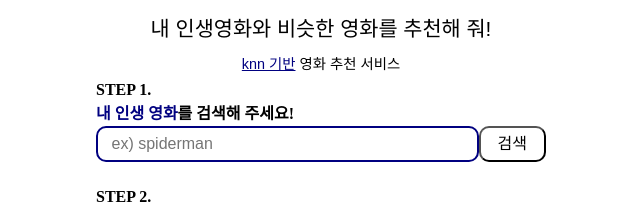
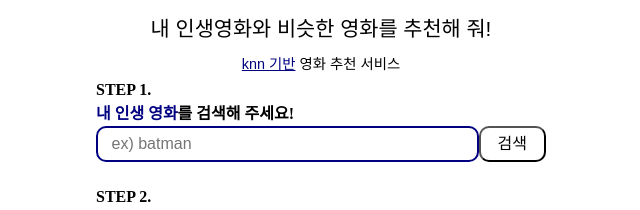
Before and after one commit to HUFSML4/client, a React (Create React App) app: page / in a window 1280 px wide. Shown: the top 210 px of the page, without its empty margins (319-959 px from the left). Built offline with nearby package versions, Linux system fonts and the light colour scheme.

Commit message:
api URL correction

```diff
--- a/src/apis/apis.js
+++ b/src/apis/apis.js
@@ -8,15 +8,16 @@ const serverApi = axios.create({
 
 export const searchMovies = async (keyword) => {
     let currMovies;
-    await serverApi.post(`/searching`, {"text":keyword}).then((response) => {
-        currMovies = response.data;
+    await serverApi.post(`http://3.36.128.245:8000/searching/`, {"text":keyword}).then((response) => {
+        currMovies = response.data.data;
+        console.log(response);
     })
     return currMovies;
 }
 
 export const getRecommendMovies = async (navigate, movieTitle) => {
-    await serverApi.get(`/searching/recommend/${movieTitle}`).then((response) => {
-        const recommendMovies = response.data;
+    await serverApi.get(`http://3.36.128.245:8000/searching/recommend/${movieTitle}/`).then((response) => {
+        const recommendMovies = response.data.data;
         navigate(`/result`, {state: {"recommendMovies": recommendMovies}});
     })
 }
--- a/src/pages/landing/body.jsx
+++ b/src/pages/landing/body.jsx
@@ -35,10 +35,8 @@ function Body() {
             alert('검색어를 설정해주세요!');
         }
         else{
-            // const currMovies = await searchMovies(keyword);
-            // setMovies(currMovies);
-            setMovies(['testMovie1', 'testMovie2', 'testmovie4', 'testMovie5', 'testMovie6', 'testMovie7', 'testMovie8', 'textMovie9', 'testMovie10']);
-            // setMovies([]);
+            const currMovies = await searchMovies(keyword);
+            setMovies(currMovies);
         }
     }
 
@@ -80,7 +78,7 @@ function Body() {
                 <span>내 인생 영화</span>를 검색해 주세요!
             </h1>
             <p>
-                <input type="text" name="" id="keywordBox" placeholder="ex) spiderman"/><button onClick={handleOnClickSearch}>검색</button>
+                <input type="text" name="" id="keywordBox" placeholder="ex) batman"/><button onClick={handleOnClickSearch}>검색</button>
             </p>
             <h1>STEP 2.<br />
                 검색 결과 중 <span>내 인생 영화</span>를 클릭해 주세요!
```
